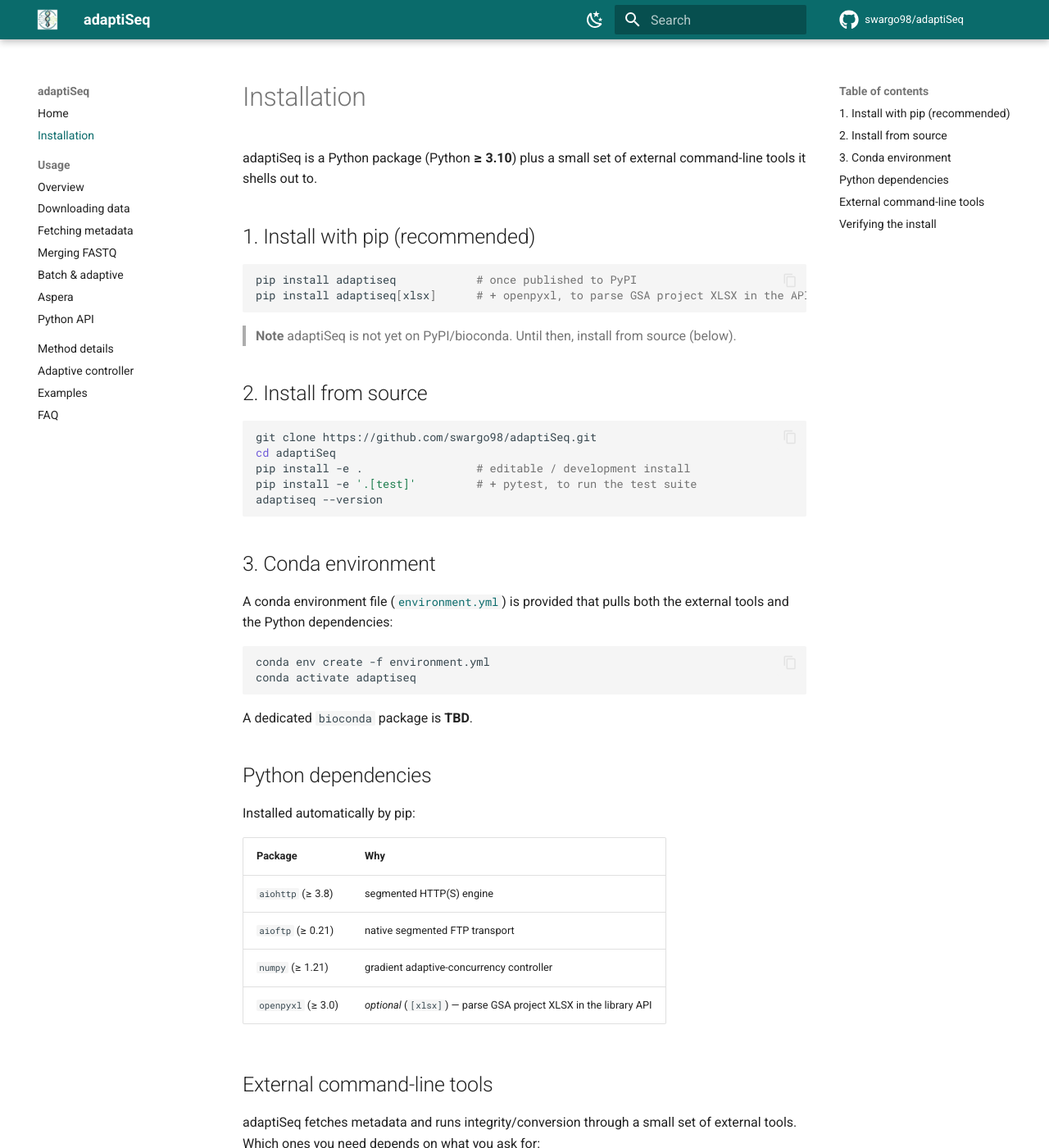
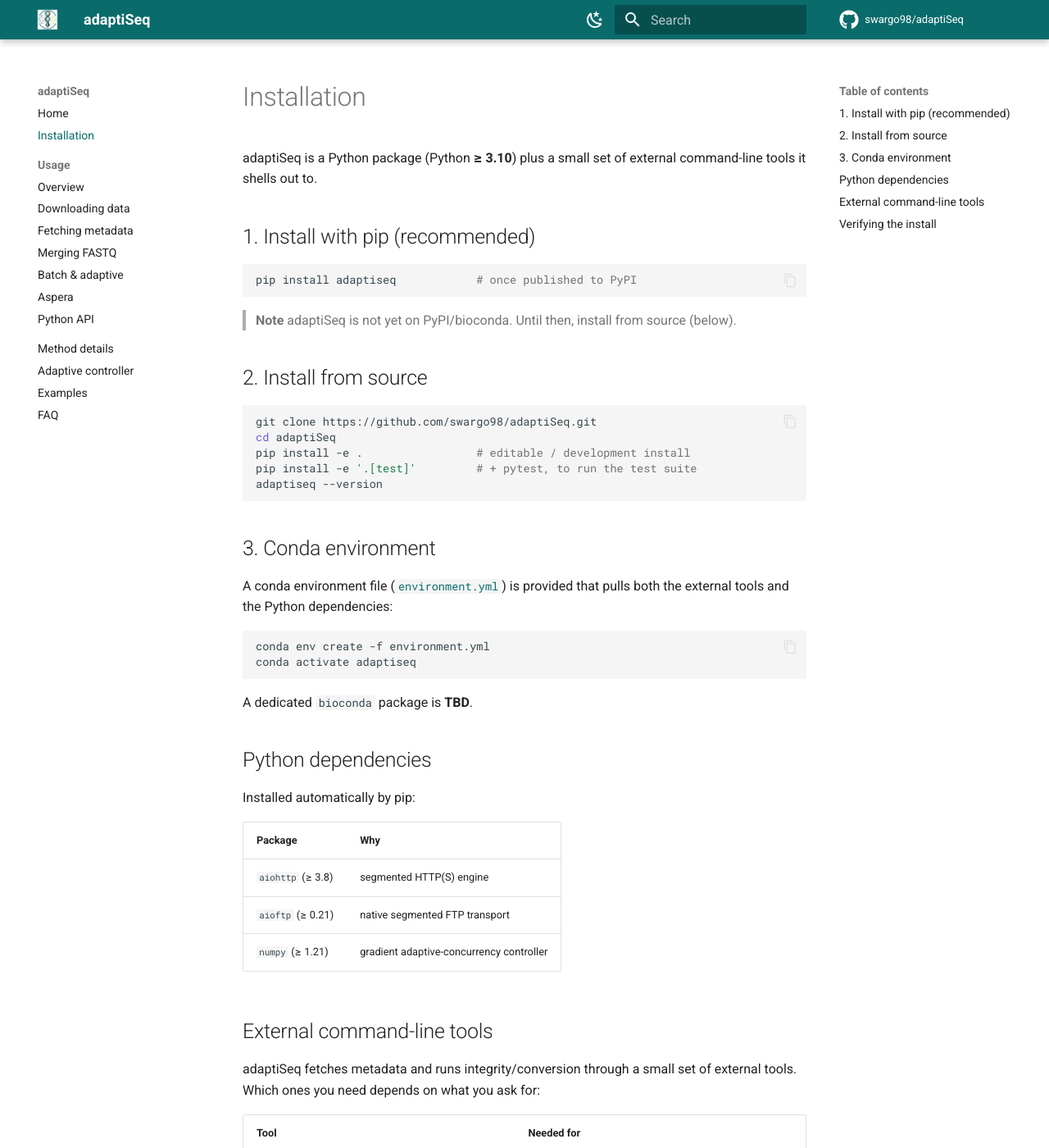
Before and after one commit to swargo98/adaptiSeq, an MkDocs documentation site: the page built from docs/installation.md, in a window 1280 px wide and 1400 px high. Shown: the whole window at 82% size. Built offline with MkDocs 1.6.1 and Material for MkDocs 9.7.7, drawn with Linux system fonts in a browser that asks for light colours; comment, search, counter and statistics services are not loaded.

Commit message:
Update README and installation documentation; fix logo URL and remove optional dependency on openpyxl

````diff
--- a/docs/installation.md
+++ b/docs/installation.md
@@ -7,7 +7,6 @@
 
 ```bash
 pip install adaptiseq            # once published to PyPI
-pip install adaptiseq[xlsx]      # + openpyxl, to parse GSA project XLSX in the API
 ```
 
 > **Note**
@@ -44,7 +43,6 @@
 | `aiohttp` (≥ 3.8) | segmented HTTP(S) engine |
 | `aioftp` (≥ 0.21) | native segmented FTP transport |
 | `numpy` (≥ 1.21) | gradient adaptive-concurrency controller |
-| `openpyxl` (≥ 3.0) | *optional* (`[xlsx]`) — parse GSA project XLSX in the library API |
 
 ## External command-line tools
 
--- a/pyproject.toml
+++ b/pyproject.toml
@@ -38,8 +38,7 @@
 
 # Metadata bytes are pulled by `wget` (shelled out), so `requests` is not a
 # runtime dependency. The async segmented HTTP(S)/FTP engine requires aiohttp +
-# aioftp at runtime. `openpyxl` parses GSA XLSX in the library API (the XLSX file
-# itself is fetched verbatim by wget) — an optional extra.
+# aioftp at runtime; numpy backs the adaptive-concurrency controller.
 dependencies = [
     "aiohttp>=3.8",
     "aioftp>=0.21",
@@ -47,8 +46,7 @@
 ]
 
 [project.optional-dependencies]
-xlsx = ["openpyxl>=3.0"]
-test = ["pytest>=7.0", "openpyxl>=3.0"]
+test = ["pytest>=7.0"]
 # Build the documentation site locally: `pip install -e '.[docs]'` then `mkdocs serve`.
 docs = ["mkdocs-material>=9.5"]
 
````
Also changed, not shown: README.md (+1 -2 lines).
